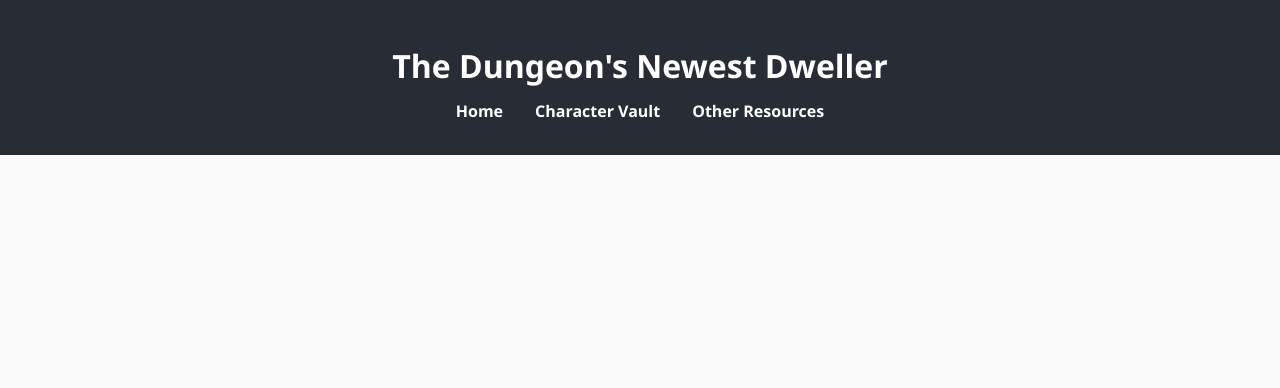
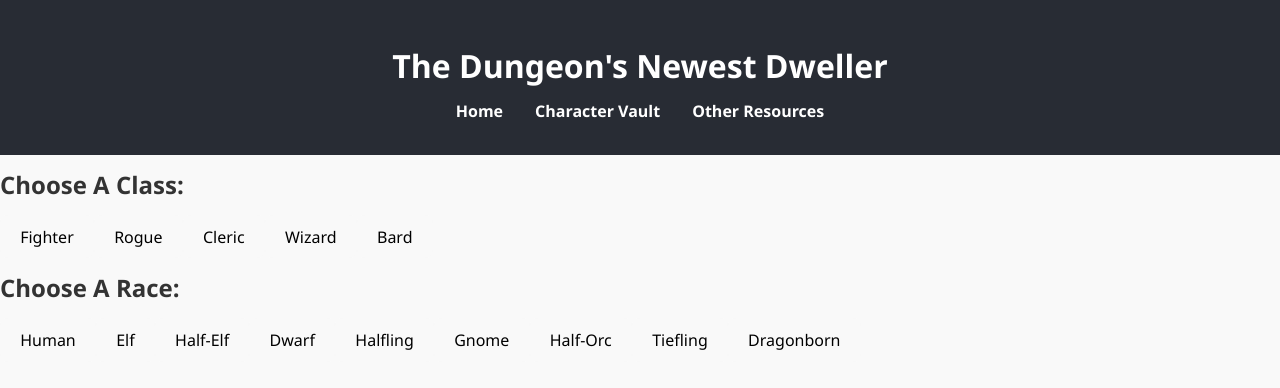
Before and after one commit to jinman14/dndweller-fe, a React (Vite) app: page /raceclass in a window 1280 px wide. Shown: the top 388 px of the page. Built offline with nearby package versions, Linux system fonts and the light colour scheme.

Commit message:
Initial Commit

```diff
--- a/src/components/App/App.jsx
+++ b/src/components/App/App.jsx
@@ -2,6 +2,7 @@ import { Routes, Route } from 'react-router-dom';
 import './App.css';
 import Header from '../Header/Header';
 import LandingPage from '../LandingPage/LandingPage';
+import RaceClassView from '../RaceClassView/RaceClassView';
 import FormView from '../FormView/FormView';
 // import SheetView from '../SheetView/SheetView';
 // import CharacterVault from '../CharacterVault/CharacterVault';
@@ -14,6 +15,7 @@ function App() {
       <Header />
       <Routes>
         <Route path="/" element={<LandingPage />} />
+        <Route path="/raceclass" element={<RaceClassView />} />
         <Route path="/form" element={<FormView />} />
       </Routes>
     </main>
--- a/src/components/FormView/FormView.jsx
+++ b/src/components/FormView/FormView.jsx
@@ -1,13 +1,18 @@
 import React from 'react'
-import { Link } from 'react-router-dom'
+import { Link, useLocation } from 'react-router-dom'
 import './FormView.css'
 
 const FormView = () => {
+    const location = useLocation()
+    const { selectedRace, selectedClass } = location.state || {};
+
     return (
         <div className="landing-container">
             <p className="about-text">
-                Fill in your character's details below:
+                Here's what we know about your dweller so far:
             </p>
+            <p>Race: {selectedRace}</p>
+            <p>Class: {selectedClass}</p>
             <Link to="/sheet" className="sheet-link">
                 Generate Your Dungeon Dweller
             </Link>
--- a/src/components/LandingPage/LandingPage.css
+++ b/src/components/LandingPage/LandingPage.css
@@ -13,7 +13,7 @@
     font-size: 1.2rem;
 }
 
-.form-link {
+.raceclass-link {
     display: block;
     max-width: 250px;
     margin: 0 auto;
@@ -26,6 +26,6 @@
     transition: background-color 0.3s ease;
 }
 
-.form-link:hover {
+.raceclass-link:hover {
     background-color: #21a1f1;
 }
--- a/src/components/LandingPage/LandingPage.jsx
+++ b/src/components/LandingPage/LandingPage.jsx
@@ -9,7 +9,7 @@ const LandingPage = () => {
             <p className="about-text">
                 Click the button below to start creating a character!
             </p>
-            <Link to="/form" className="form-link">
+            <Link to="/raceclass" className="raceclass-link">
                 Create Your Dungeon Dweller
             </Link>
         </div>
--- /dev/null
+++ b/src/components/RaceClassView/RaceClassView.jsx
@@ -0,0 +1,53 @@
+import React, { useState } from 'react'
+import { Link } from 'react-router-dom'
+import './RaceClassView.css'
+
+const classes = ["Fighter", "Rogue", "Cleric", "Wizard", "Bard"]
+const races = ["Human", "Elf", "Half-Elf", "Dwarf", "Halfling", "Gnome", "Half-Orc", "Tiefling", "Dragonborn"]
+
+const RaceClassView = () => {
+
+    const [selectedRace, setSelectedRace] = useState(null);
+    const [selectedClass, setSelectedClass] = useState(null);
+
+    return (
+        <div className="raceclass-container">
+            <h2>Choose A Class:</h2>
+                <div className="class-buttons">
+                    {classes.map((cls) => (
+                        <button
+                        key = {cls}
+                        className={`option-button ${selectedClass === cls ? 'selected' : ''}`}
+                        onClick={() => setSelectedClass(cls)}
+                        >
+                        {cls}
+                        </button>
+                    ))}
+                </div>
+            <h2>Choose A Race:</h2>
+                <div className="race-buttons">
+                    {races.map((race) => (
+                        <button
+                        key = {race}
+                        className={`option-button ${selectedRace === race ? 'selected' : ''}`}
+                        onClick={() => setSelectedRace(race)}
+                        >
+                        {race}
+                        </button>
+                    ))}
+                </div>
+
+            {selectedRace && selectedClass &&
+            (<Link
+                to="/form"
+                state={{ selectedRace, selectedClass }}
+                className="form-link"
+            >
+                Fill Out Your Dweller's Details
+            </Link>
+            )}
+        </div>
+    )
+}
+
+export default RaceClassView;
```
Also changed, not shown: src/components/RaceClassView/RaceClassView.css (added).
